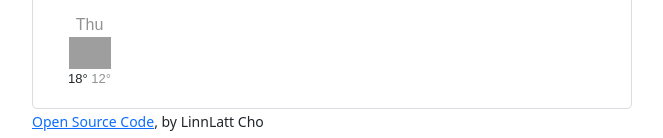
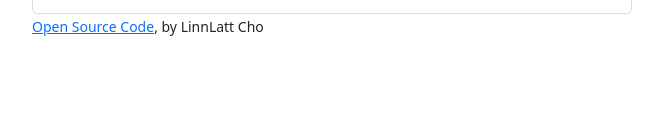
Before and after one commit to linnlatt132/Vanilla-Weather, a plain HTML site: page index.html in a window 1280 px wide. Shown: the part 224-362 px from the top of the page, without its empty margins (308-971 px from the left). Drawn offline with nearby package versions, Linux system fonts and the light colour scheme; no server answers; grey boxes are pictures that could not be loaded.

Commit message:
remove_forecast

```diff
--- a/index.html
+++ b/index.html
@@ -57,24 +57,6 @@
                         </ul>
                     </div>
                 </div>
-                <div class="weather-forecast">
-                    <div class="row">
-                        <div class="col-2">
-                            <div class="weather-forecast-date">
-                                Thu
-                            </div>
-                            <img src="http://openweathermap.org/img/wn/01d@2x.png"
-                                    alt="" width="42"
-                                />
-                            <div class="weather-forecast-temperatures">
-                                <span class="weather-forecast-temperatures-max">
-                                    18° </span>
-                                <span class="weather-forecast-temperatures-min">
-                                    12° </span>
-                            </div>
-                        </div>
-                    </div>
-                </div>
             </div>
             <small>
                 <a href="https://github.com/linnlatt132/Vanilla-Weather" target="_blank">Open Source Code</a>, by LinnLatt Cho
--- a/src/styles.css
+++ b/src/styles.css
@@ -69,21 +69,3 @@ li:first-letter{
 .weather-temperature .active{
     text-decoration: none;
 }
-
-.weather-forecast {
-    margin-top: 20px;
-    text-align: center;
-}
-
-.weather-forecast-date{
-    font-size: 16px;
-    opacity: 0.5;
-}
-
-.weather-forecast-temperatures-min{
-    opacity: 0.5;
-}
-
-.weather-forecast-temperatures{
-    font-size: 13px;
-}
```
